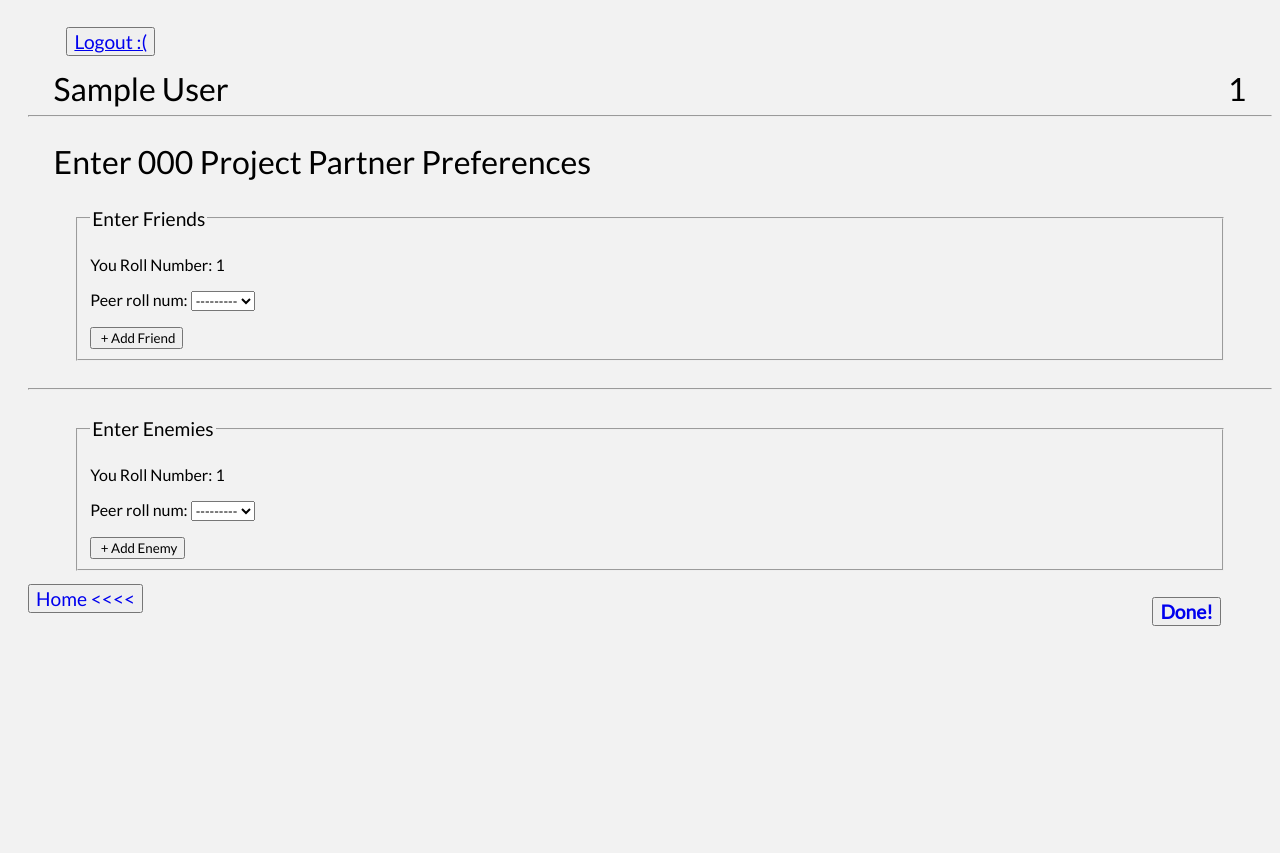
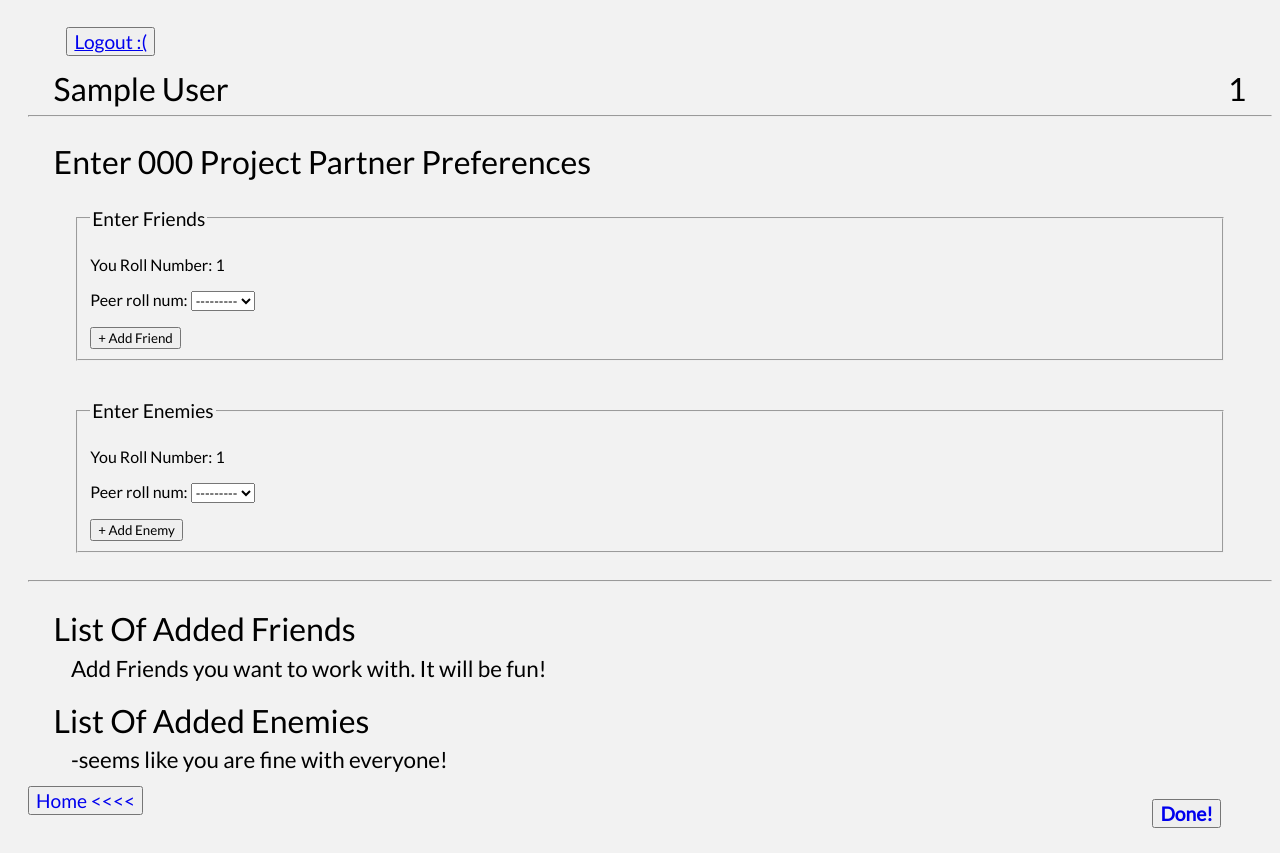
Before and after one commit to nipun0307/Project_Team_Allocator, a Django app: page /project_allocation/student/1/partner in a window 1280 px wide. Before the commit the page ends 626 px from the top, so only its background shows below. Run offline with Django 3.2, Linux system fonts and the light colour scheme; a user stored in the database is signed in; tables that the repository leaves empty hold one stand-in row (values such as "Sample post").

Commit message:
friend and enemy form

```diff
--- a/my_project_site/project_allocation/templates/project_allocation/student_fe.html
+++ b/my_project_site/project_allocation/templates/project_allocation/student_fe.html
@@ -25,6 +25,10 @@
             margin-top: 3vw;
             font-size: 1.2em;
         }
+        .list{
+            margin-top: 0.5vw;
+            font-size: 0.7em;
+        }
     </style>
 </head>
 <body>
@@ -51,21 +55,49 @@
         <form action="" method=POST>
             {% csrf_token %}
             {{ form_f.as_p }}
-            <input type="submit" value=" + Add Friend">
+            <button type="submit" name="friend">+ Add Friend</button>
         </form>
     </fieldset>
-    <br><hr><br>
+    <br><br>
 
     <fieldset style="width: 90%;margin:auto;">
         <legend class="footer">Enter Enemies</legend>
         &nbsp;
         <div>You Roll Number: <span>{{s.student_roll_num}}</span></div>
-        <form action="" method=POST_ENEMIES>
+        <form action="" method=POST>
             {% csrf_token %}
             {{ form_e.as_p }}
-            <input type="submit" value=" + Add Enemy">
+            <button type="submit" name="enemy">+ Add Enemy</button>
         </form>
     </fieldset>
+    <br>
+    <hr><br>
+    <div class="head">
+        <div>List Of Added Friends</div>
+        {%if friends.count%}
+            <ul class="list">
+                {% for friend in friends %}
+                    <li>{{friend.student_name}}</li>
+                {%endfor%}
+            </ul>
+        {%else%}
+            <div class="list">&nbsp;&nbsp;&nbsp;&nbsp;Add Friends you want to work with. It will be fun!</div>
+        {%endif%}
+    </div>
+
+    <br>
+    <div class="head">
+        <div >List Of Added Enemies</div>
+        {% if enemies.count %}
+            <ul class="list">
+                {% for enemy in enemies %}
+                    <li>{{enemy.student_name}}</li>
+                {%endfor%}
+            </ul>
+        {%else%}
+            <div class="list">&nbsp;&nbsp;&nbsp;&nbsp;-seems like you are fine with everyone!</div>
+        {%endif%}
+    </div>
 
     <button style=" margin-top: 1vw; margin-bottom: 2vw; font-size: 1.2em;"><a target="_self" href="{% url 'project_allocation:student_index' %} " style="text-decoration: none;">Home <<<< </a></button>
     <button style="float:right ; margin-right: 4vw; margin-top: 2vw; margin-bottom: 2vw; font-size: 1.2em;"> <a href="{% url 'project_allocation:student_course' course.id %}" style="text-decoration: none;"><b>Done!</b></a></button>
--- a/my_project_site/project_allocation/views.py
+++ b/my_project_site/project_allocation/views.py
@@ -197,7 +197,7 @@ def student_course_partner (request, course_id):
             s = Student.objects.get(student_email = user.email)
             students = Student_Enrollment.objects.filter(course_id=course_id)
             course = Course.objects.get(pk=course_id)
-            if (request.method=="POST"):
+            if (request.method=="POST") and "friend" in request.POST:
                 form_f = AddFriends(s.student_roll_num, course_id,request.POST)
                 if form_f.is_valid():
                     try:
@@ -210,6 +210,7 @@ def student_course_partner (request, course_id):
                         return HttpResponseRedirect ('/project_allocation/student/'+str(course_id)+'/partner')
 
                 # =============================================
+            if (request.method=="POST") and "enemy" in request.POST:
                 form_e = AddEnemies(s.student_roll_num, course_id,request.POST)
                 if form_e.is_valid():
                     try:
@@ -223,6 +224,8 @@ def student_course_partner (request, course_id):
             else:
                 form_f = AddFriends(s.student_roll_num, course_id)
                 form_e = AddEnemies(s.student_roll_num, course_id)
+                friends = Student.objects.filter(peer_id_peer__student_roll_num=s.student_roll_num, peer_id_peer__course_id=course_id, peer_id_peer__status='F')
+                enemies = Student.objects.filter(peer_id_peer__student_roll_num=s.student_roll_num, peer_id_peer__course_id=course_id, peer_id_peer__status='E')
             context={
                 'user' : user,
                 's' : s,
@@ -230,6 +233,8 @@ def student_course_partner (request, course_id):
                 'students' : students,
                 'form_f' : form_f,
                 'form_e' : form_e,
+                'friends' : friends,
+                'enemies' : enemies,
             }
             return render(request, 'project_allocation/student_fe.html',context)
     response = redirect('/project_allocation/logout/')
```
